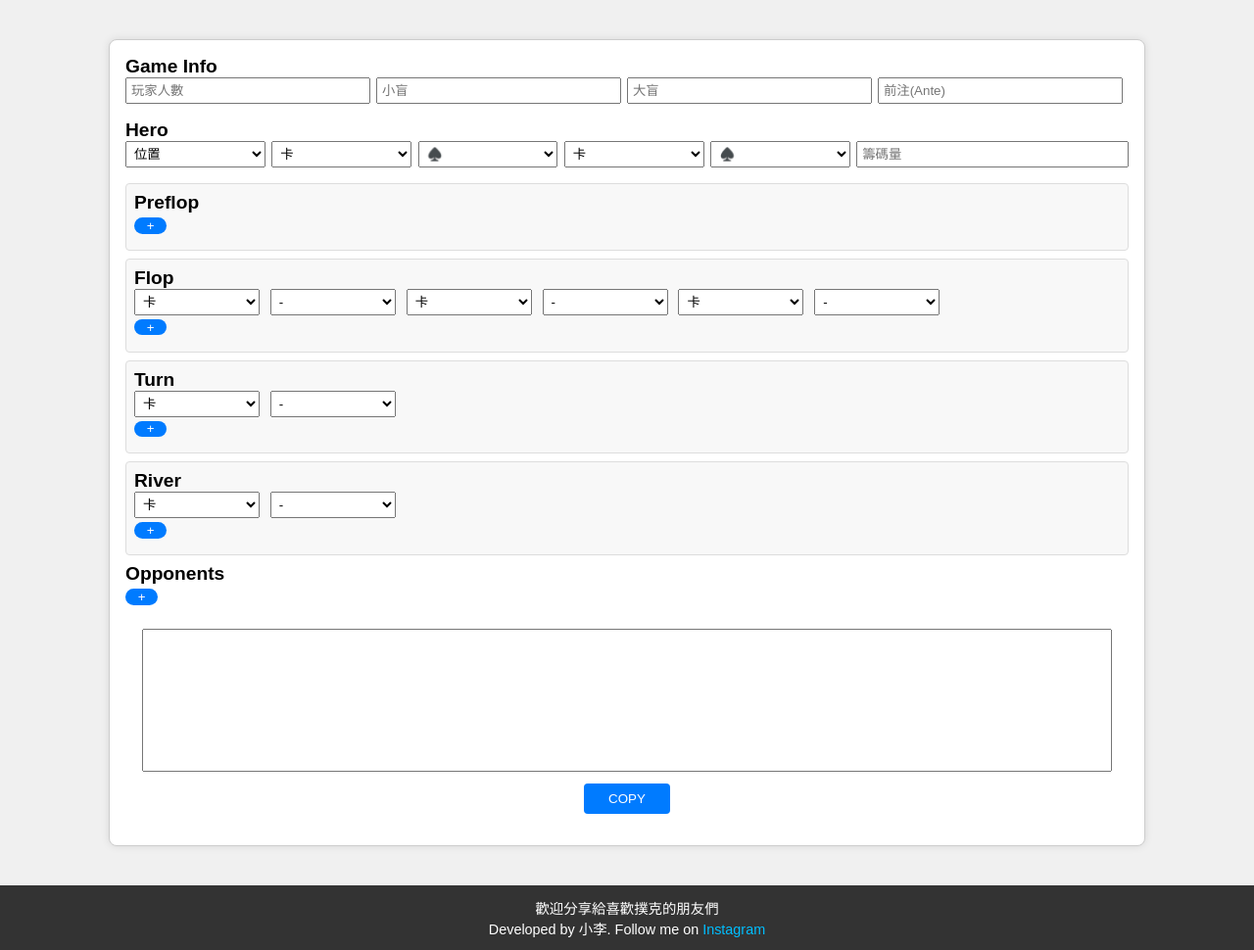
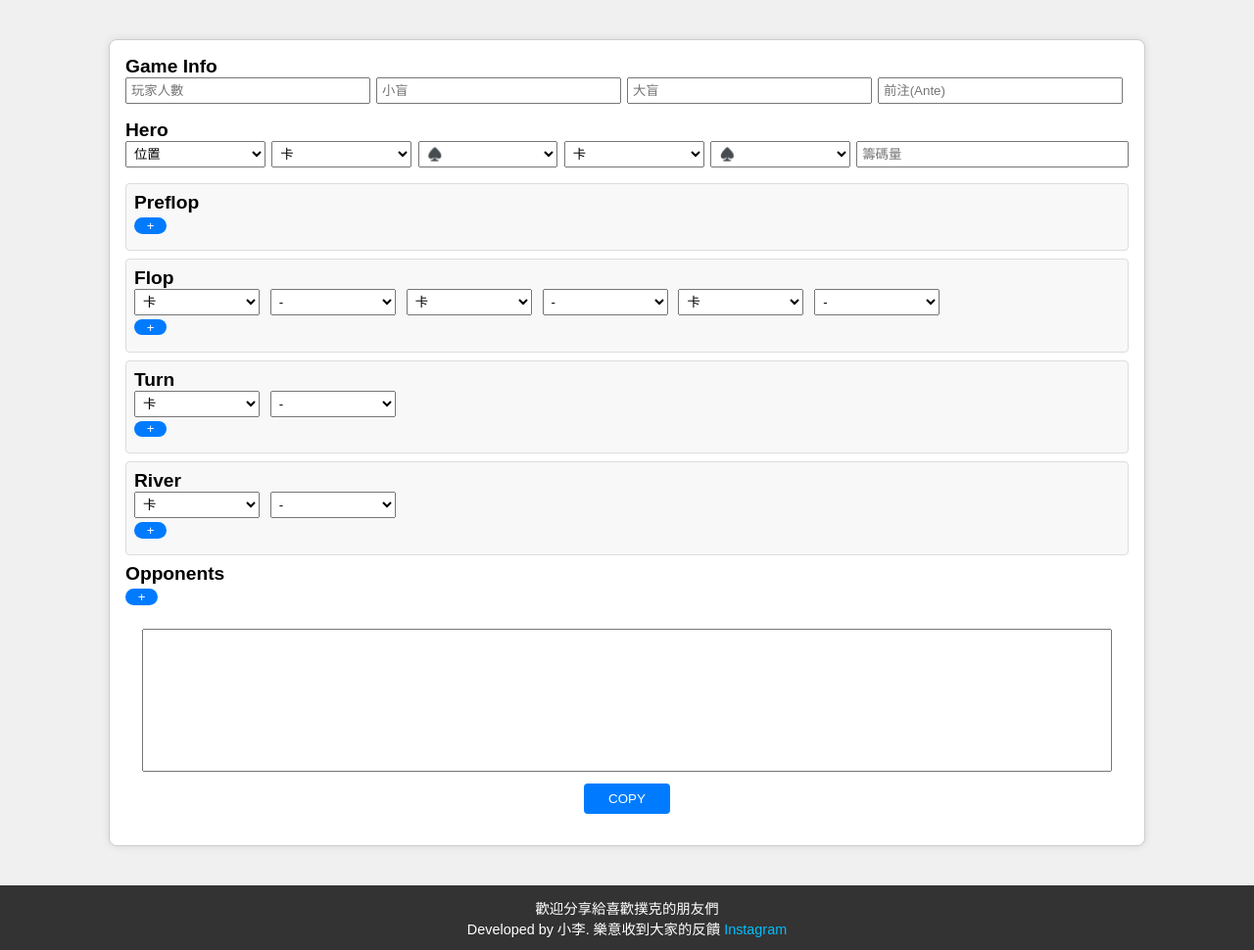
Before and after one commit to lileetung/PokerHandNote, a plain HTML site: page index.html in a window 1280 px wide. Shown: the whole page at 98% size. Drawn offline with Linux system fonts and the light colour scheme.

```diff
--- a/index.html
+++ b/index.html
@@ -270,7 +270,7 @@
     <footer>
         <div class="footer-bottom">
             <p>歡迎分享給喜歡撲克的朋友們</p>
-            <p>Developed by 小李. Follow me on <a href="https://www.instagram.com/raviiiiiiiiiii/" target="_blank">Instagram</a></p>
+            <p>Developed by 小李. 樂意收到大家的反饋 <a href="https://www.instagram.com/raviiiiiiiiiii/" target="_blank">Instagram</a></p>
         </div>
     </footer>
 
```
